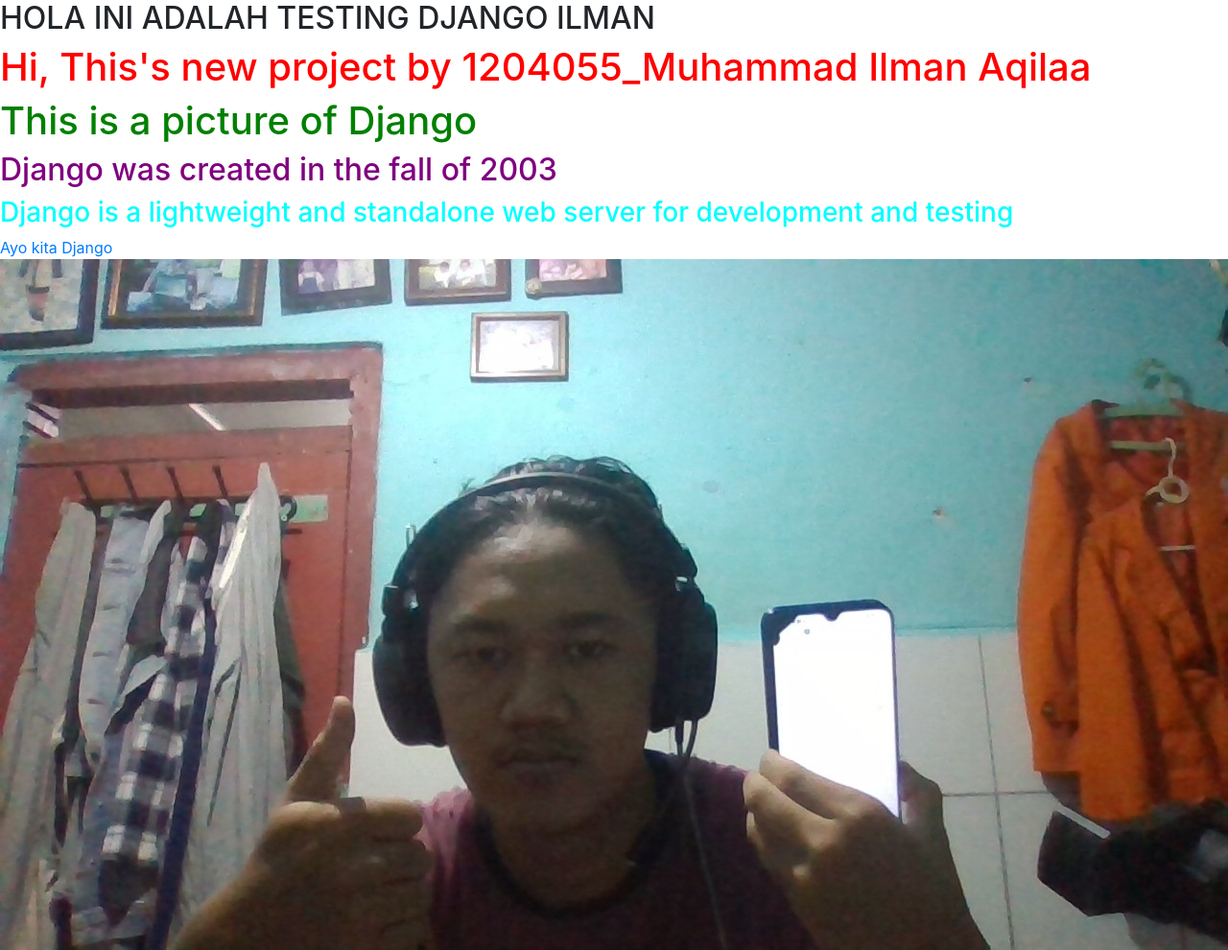
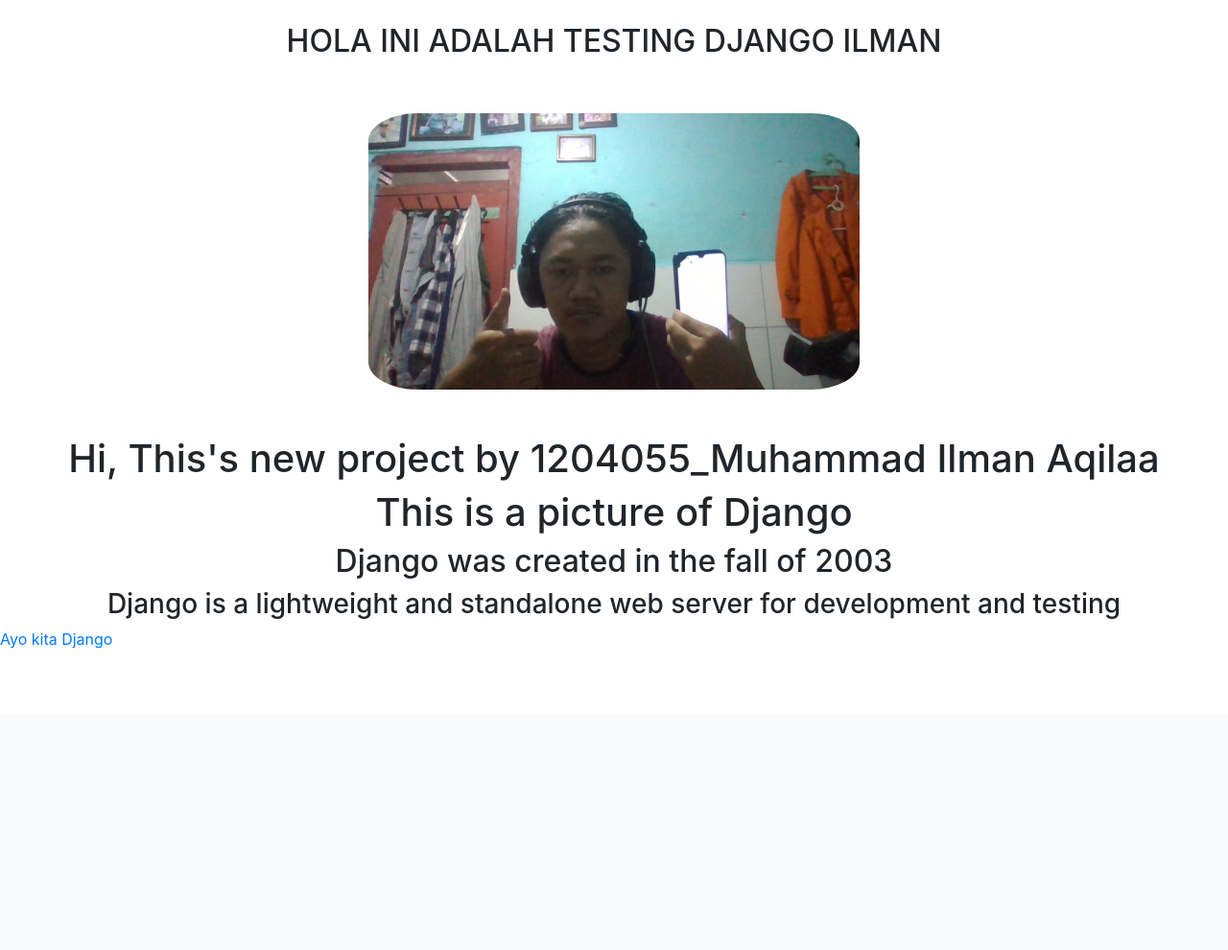
Before and after one commit to ilmanaqilaa/KSI_ILMAN_Praktikum, a Django app: page /blog/ in a window 1280 px wide. Shown: the part 56-1046 px from the top of the page at 96% size. After the commit the page ends 732 px from the top, so only its background shows below. Run offline with Django 3.2, Linux system fonts and the light colour scheme; data that the repository does not hold is empty; some libraries are stand-ins or nearby versions.

Commit message:
Update Tampilan

```diff
--- a/ilman_django/blog/templates/blog/index.html
+++ b/ilman_django/blog/templates/blog/index.html
@@ -7,7 +7,7 @@
     <meta http-equiv="X-UA-Compatible" content="IE=edge">
     <meta name="viewport" content="width=device-width, initial-scale=1.0">
     <title>ILMAN DJANGO</title>
-    <link rel="stylesheet" type="text/css" href="{% static 'css/style.css' %}">
+    <link rel="stylesheet" href="{% static 'css/style.css' %}">
     <link rel="stylesheet" href="{% static 'vendor/bootstrap/bootstrap.css' %}">
 </head>
 <body>
@@ -17,38 +17,59 @@
 
 
 </nav>
-<h2>HOLA INI ADALAH TESTING DJANGO ILMAN</h2>
+<br>
+<h2 style="text-align: center;">HOLA INI ADALAH TESTING DJANGO ILMAN</h2>
+<br><br>
+<center>
+    <img class="gambar" src="{% static "image/testing.jpg" %}" alt="">
+</center>
+<br><br>
+<div style="text-align: center;">
 <h1 class="opening">Hi, This's new project by 1204055_Muhammad Ilman Aqilaa</h1>
 <h1 class="description">This is a picture of Django</h1>
 <h2 class="year">Django was created in the fall of 2003</h2>
 <h3 class="definition">Django is a lightweight and standalone web server for development and testing</h3>
+</div>
 <a href="https://www.djangoproject.com/" target="_blank">Ayo kita Django</a>
 
     {% block content-1 %}
     {% for v in post %}
-        <div class=" bg-white" style="height:400px">
-            <h1>{{ v.title }}</h1>
-            <p>{{ v.body }}</p>
-            <p>{{ v.email }}</p>
-            <p>{{ v.slug }}</p>
+    <div>
+        <table class="table">
+            <thead>
+              <tr>
+                <th scope="col">No</th>
+                <th scope="col">Title</th>
+                <th scope="col">Body</th>
+                <th scope="col">Email</th>
+                <th scope="col">Slug</th>
+              </tr>
+            </thead>
+            <tbody class="table-group-divider">
+              <tr>
+                <th scope="row">1</th>
+                <td>{{ v.title }}</td>
+                <td>{{ v.body }}</td>
+                <td>{{ v.email }}</td>
+                <td>{{ v.slug }}</td>
+              </tr>
+            </tbody>
+          </table>
         </div>
     {% endfor %}
     {% endblock content-1 %}
 
 
 
-
-{% comment %} {% block header %}
+<!-- {% comment %} {% block header %}
 
     <h1>halo</h1>
     <p>Testing</p>
 
-{% endblock header %} {% endcomment %}
+{% endblock header %} {% endcomment %} -->
 
 
-    <center>
-    <img src="{% static "image/testing.jpg" %}" alt="">
-</center>
+
 
 
 
--- a/ilman_django/static/css/style.css
+++ b/ilman_django/static/css/style.css
@@ -1,15 +1,6 @@
-.opening {
-        color: red;
+.gambar{
+        width: 40%;
+        margin-left: auto;
+        margin-right: auto;
+        border-radius: 10%;
 }
-
-.description{
-        color: green;
-}
-
-.year{
-        color: purple;
-}
-
-.definition{
-        color: aqua;
-}
--- a/ilman_django/templates/index.html
+++ b/ilman_django/templates/index.html
@@ -21,7 +21,7 @@
     <br>
 
 <div class="col d-flex justify-content-center">
-    <div class="card" style="width: 18rem;" margin="1mm">
+    <div class="card shadow p-3 mb-5 bg-white rounded" style="width: 18rem;" margin="1mm">
         <div class="card-body">
             <form method="post">
                 {% csrf_token %}
@@ -33,7 +33,9 @@
                     <label for="exampleInputPassword1" class="form-label">Alamat</label>
                     <input type="text" class="form-control" id="exampleInputPassword1" name="address">
                 </div>
+                <center>
                 <button type="submit" class="btn btn-primary">Submit</button>
+            </center>
             </form>
         </div>
     </div>
```
Also changed, not shown: ilman_django/blog/views.py (+0 -17 lines).
